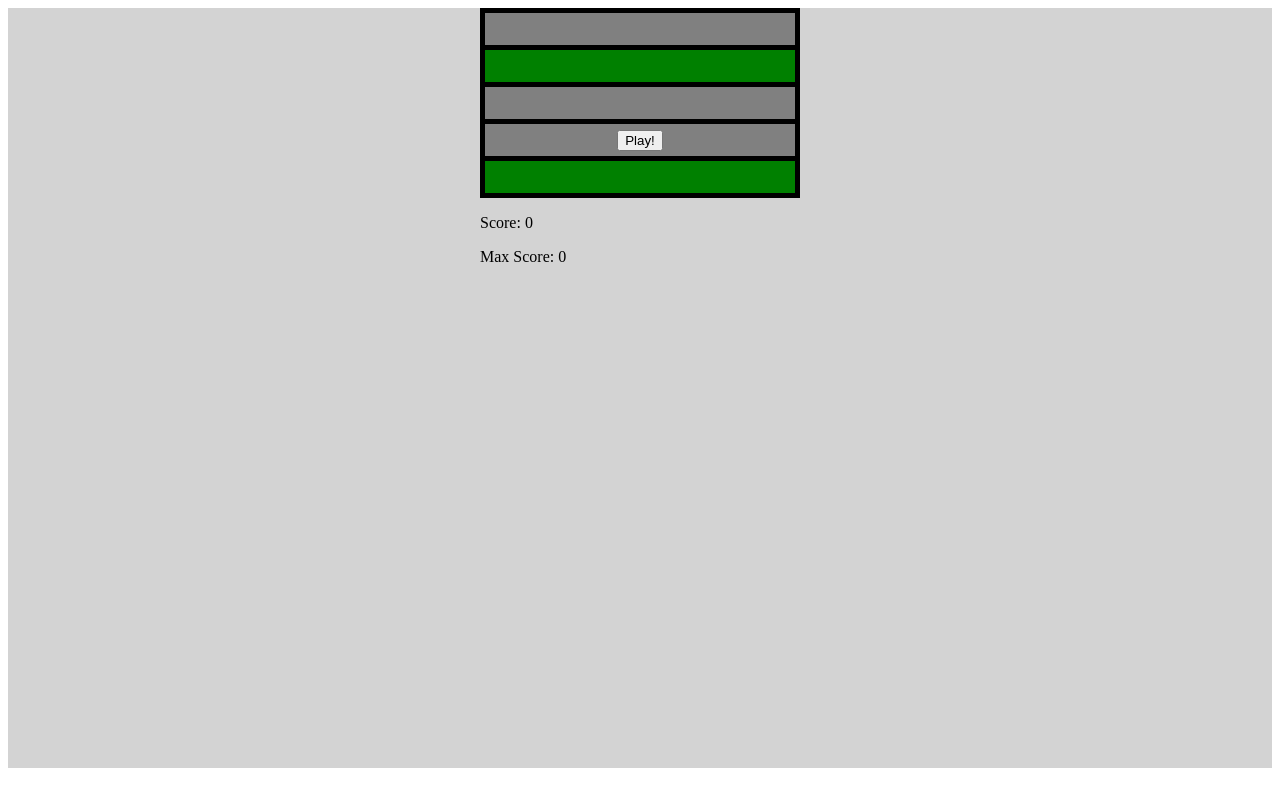
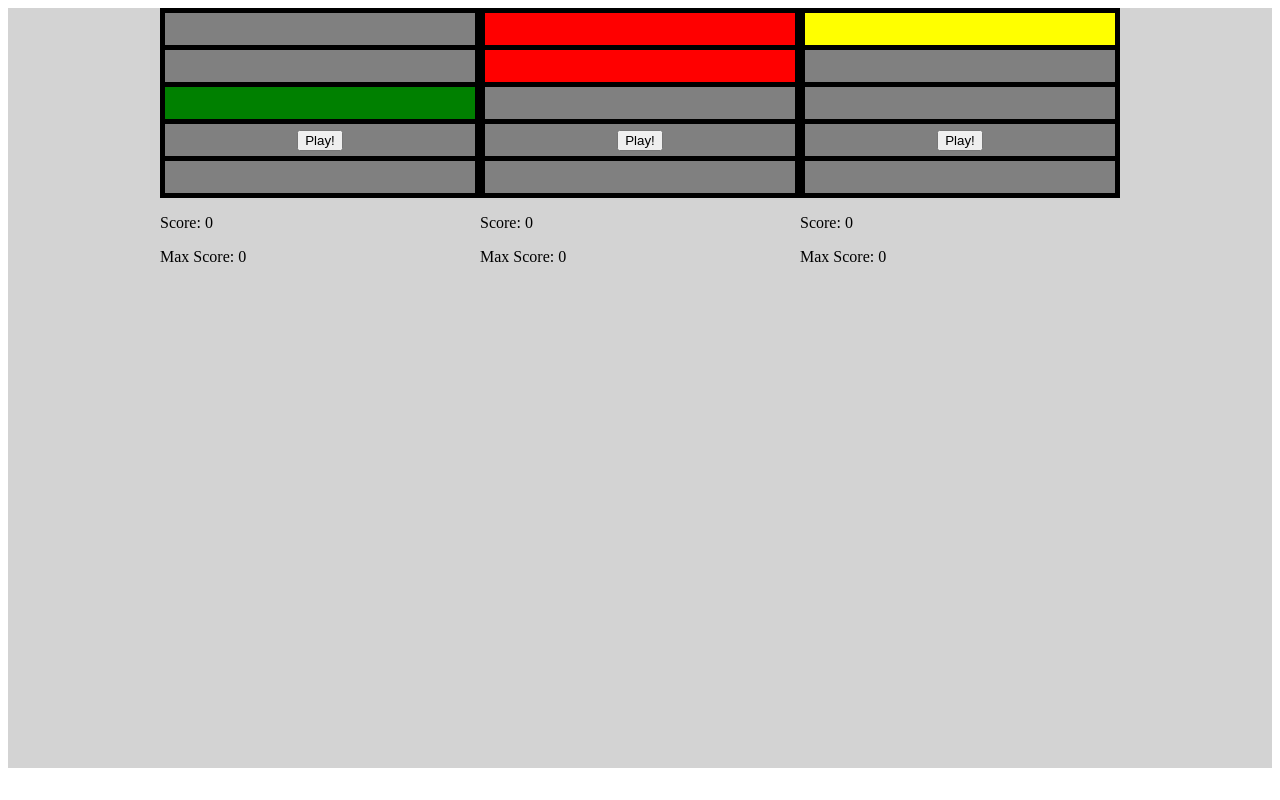
Before and after one commit to jg-lopes/react-hero, a React (Vite) app: page / in a window 1280 px wide. Built offline with nearby package versions, Linux system fonts and the light colour scheme.

Commit message:
Add multiple colors

```diff
--- a/src/App.css
+++ b/src/App.css
@@ -20,8 +20,24 @@ td  {
   justify-content: center;
 }
 
-.active {
+.green {
   background-color: green;
+}
+
+.red {
+  background-color: red;
+}
+
+.yellow {
+  background-color: yellow
+}
+
+.blue {
+  background-color: blue
+}
+
+.orange {
+  background-color: orange
 }
 
 .inactive {
--- a/src/App.jsx
+++ b/src/App.jsx
@@ -1,8 +1,8 @@
 import "./App.css";
 import React, { useState, useEffect, useRef } from "react";
 
-function Fret({ active, button = false, playGreen }) {
-  const class_name = active ? "active" : "inactive";
+function Fret({ active, button = false, playGreen, color }) {
+  const class_name = active ? color : "inactive";
 
   return (
     <tr>
@@ -13,7 +13,7 @@ function Fret({ active, button = false, playGreen }) {
   );
 }
 
-function Screen() {
+function Screen({ color }) {
   const [frets, setFrets] = useState([true, false, false, false, false]);
   const [score, setScore] = useState(0);
   const [maxScore, setMaxScore] = useState(0);
@@ -21,7 +21,6 @@ function Screen() {
   const buttonPos = frets.length - 2;
 
   function nextFrame() {
-
     setFrets((prevData) => {
       const newFrets = [Math.random() < 0.3, ...prevData.slice(0, -1)];
 
@@ -29,8 +28,8 @@ function Screen() {
         setScore(0);
       }
 
-      return newFrets;});
-
+      return newFrets;
+    });
   }
 
   function playGreen() {
@@ -68,6 +67,7 @@ function Screen() {
             <Fret
               active={fret}
               button={index === buttonPos}
+              color={color}
               playGreen={playGreen}
             />
           ))}
@@ -88,7 +88,11 @@ function Screen() {
 export default function App() {
   return (
     <main>
-      <Screen />
+      <Screen color="green" />
+      <Screen color="red" />
+      <Screen color="yellow" />
+      {/* <Screen color="blue" />
+      <Screen color="orange" /> */}
     </main>
   );
 }
```
